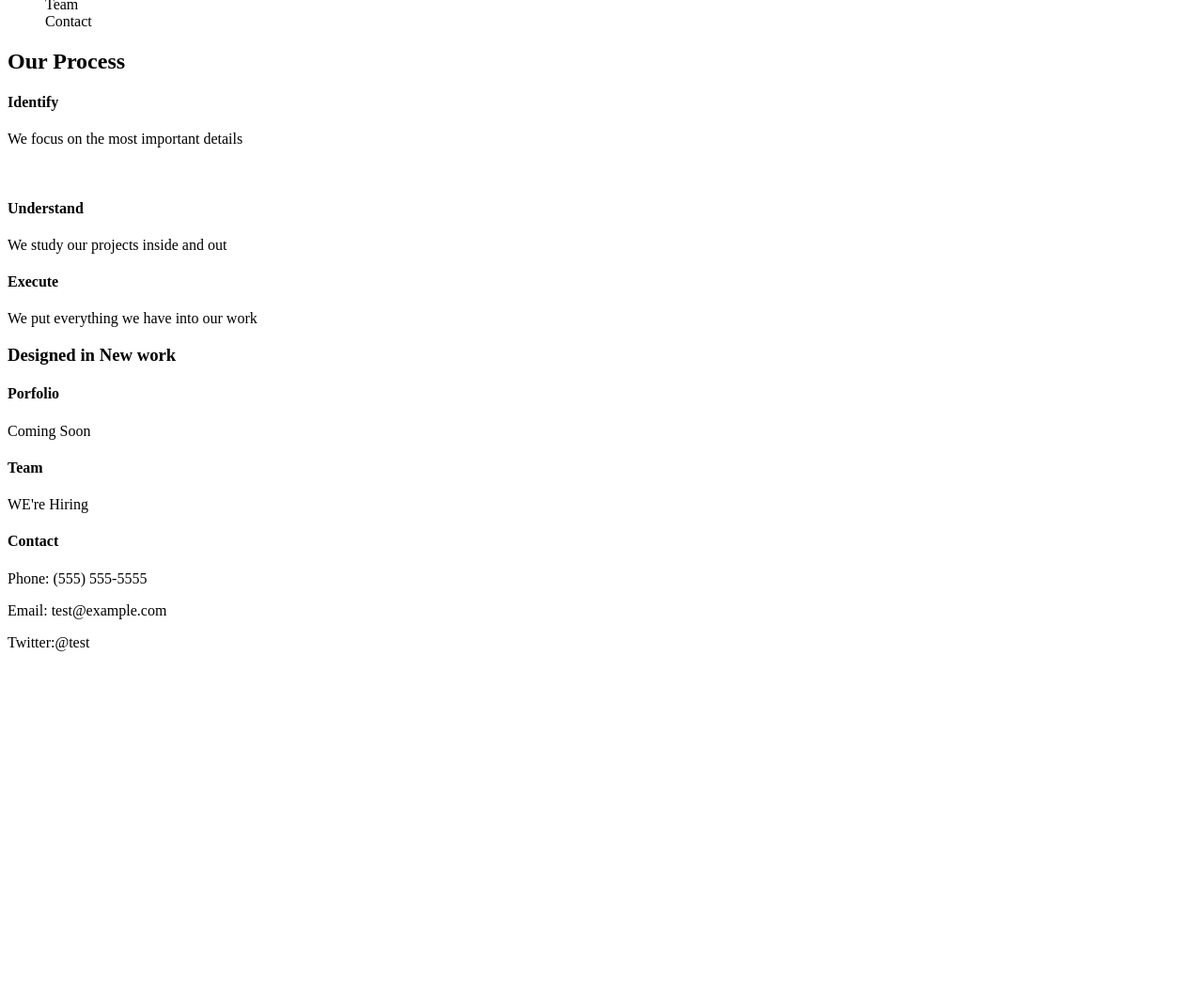
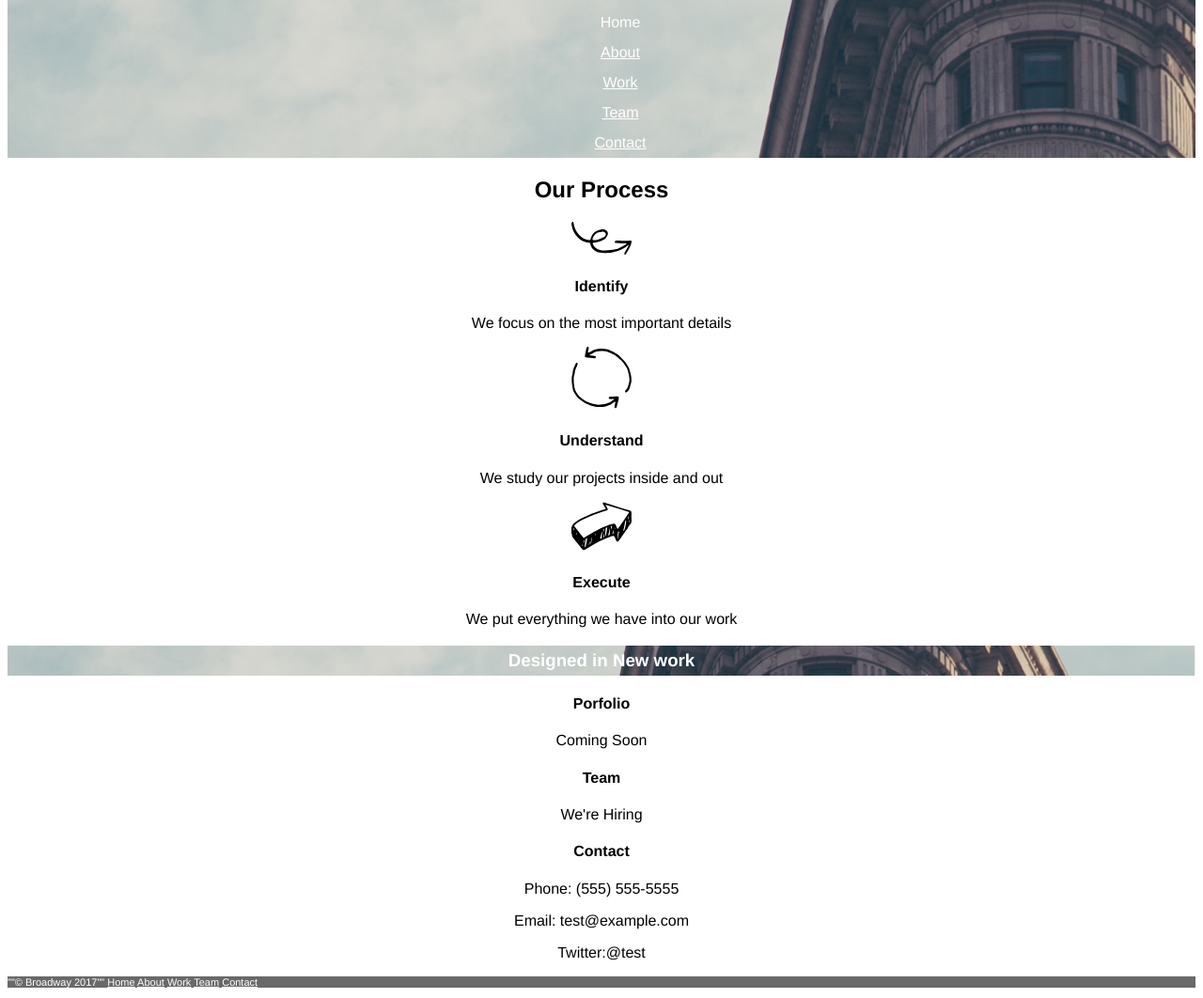
Before and after one commit to lenguyen2808/broadway, a plain HTML site: page index.html in a window 1280 px wide. Shown: the part 138-1200 px from the top of the page at 94% size. Before the commit the page ends 847 px from the top, so only its background shows below. Drawn offline with Linux system fonts and the light colour scheme.

Commit message:
Changes to be committed: 	modified:   .DS_Store 	modified:   index.html 	modified:   resources/.DS_Store 	modified:   resources/css/style.css 	modified:   resources/picture-video/.DS_Store 	new file:   resources/picture-video/execute.svg 	new file:   resources/picture-video/identify.svg 	new file:   resources/picture-video/understand.svg

```diff
--- a/index.html
+++ b/index.html
@@ -2,44 +2,58 @@
 <html>
 <head>
   <title>Broadway design</title>
+  <link href ="./resources/css/style.css" type ="text/css" rel ="stylesheet" />
 </head>
 
 <body>
-  <div id="header">
+  <div class="header">
     <h1>Broadway Design</h1>
     <nav>
-      <ul style="list-style-type:none">
+      <ul style="list-style-type:none;">
       <li>Home</li>
-      <li>About</li>
-      <li>Work</li>
-      <li>Team</li>
-      <li>Contact</li>
+      <li><a class="nav" href="#about">About</a></li>
+      <li><a class="nav" href="#work" >Work</a></li>
+      <li><a class="nav" href="#team" >Team</a></li>
+      <li><a class="nav" href="#contact">Contact</a></li>
     </nav>
   </div>
 
+<!--About-->
   <div id="about">
     <h2>Our Process</h2>
-    <img="" alt="">
+    <img src="./resources/picture-video/identify.svg" alt="indentify symbol">
+
+  <!--Identify-->
     <h4>Identify</h4>
     <p>We focus on the most important details</p>
-    <img ="" alt="">
+    <img src="./resources/picture-video/understand.svg" alt="understand symbol">
+
+    <!--Understand-->
     <h4>Understand</h4>
     <p>We study our projects inside and out</p>
-    <img="" alt="">
+    <img src="./resources/picture-video/execute.svg" alt="execute symbol">
+
+
     <h4>Execute</h4>
     <p>We put everything we have into our work</p>
   </div>
 
-  <div id="work">
+<!--Work-->
+  <div class="header" id="work">
     <h3>Designed in New work</h3>
+  </div>
     <h4>Porfolio</h4>
     <p>Coming Soon</p>
-  </div>
+
+
+<!--Team-->
 
   <div id="team">
     <h4>Team</h4>
-    <p>WE're Hiring</p>
+    <p>We're Hiring</p>
   </div>
+
+  <!--Contact-->
 
   <div id="contact">
     <h4>Contact</h4>
@@ -47,6 +61,17 @@
     <p>Email: test@example.com</p>
     <p>Twitter:@test</p>
   </div>
+
+
+  <div class="footer">
+    <p>""© Broadway 2017""
+      <a class="nav" href="#">Home</a>
+      <a class="nav" href="about">About</a>
+      <a class="nav" href="#work" >Work</a>
+      <a class="nav" href="#team" >Team</a>
+      <a class="nav" href="#contact">Contact</a>
+    </p>
+  </div>
+
 </body>
-
 </html>
--- a/resources/css/style.css
+++ b/resources/css/style.css
@@ -0,0 +1,40 @@
+html{
+  text-align: center;
+  font-family: "Helvetica", sans-serif;
+}
+
+
+.header{
+  color:white;
+  background-image:url(../picture-video/the-flatiron-building.png);
+  background-size: cover;
+  background-position: left;
+  background-repeat: no-repeat;
+  line-height:200%;
+}
+
+div{
+  display:block;
+}
+
+.header h1{
+  font-size: 70px;
+  padding-top: 20px;
+}
+
+.nav{
+  color: white;
+}
+
+.hero{
+  font-size:70px;
+  padding: 661.90
+
+}
+
+.footer{
+  background-color: dimgray;
+  font-size: 11px;
+  color: white;
+  text-align: left;
+}
```
Also changed, not shown: resources/picture-video/execute.svg (added), resources/picture-video/identify.svg (added), resources/picture-video/understand.svg (added), 3 other files.
